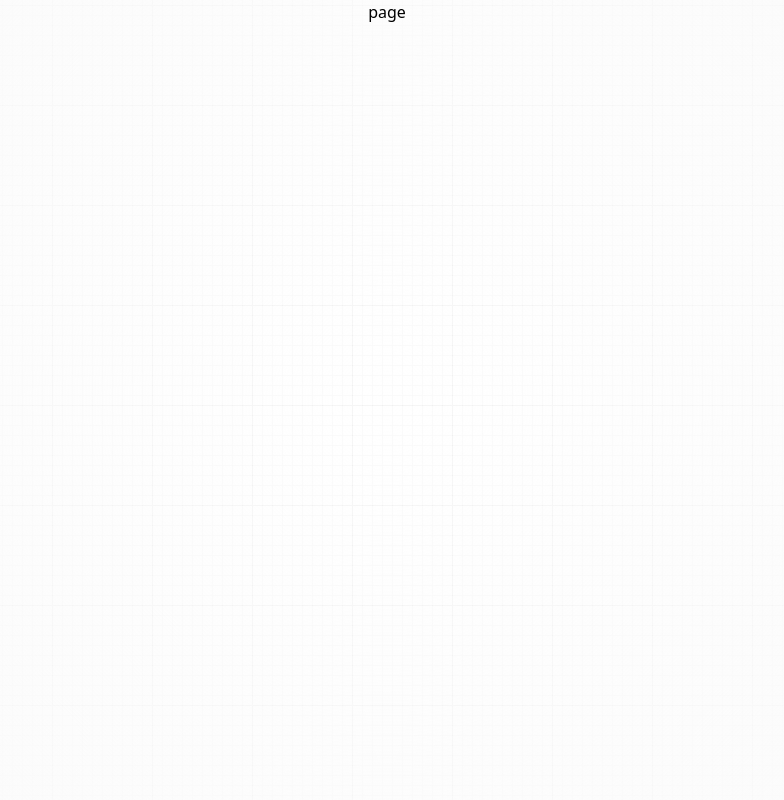
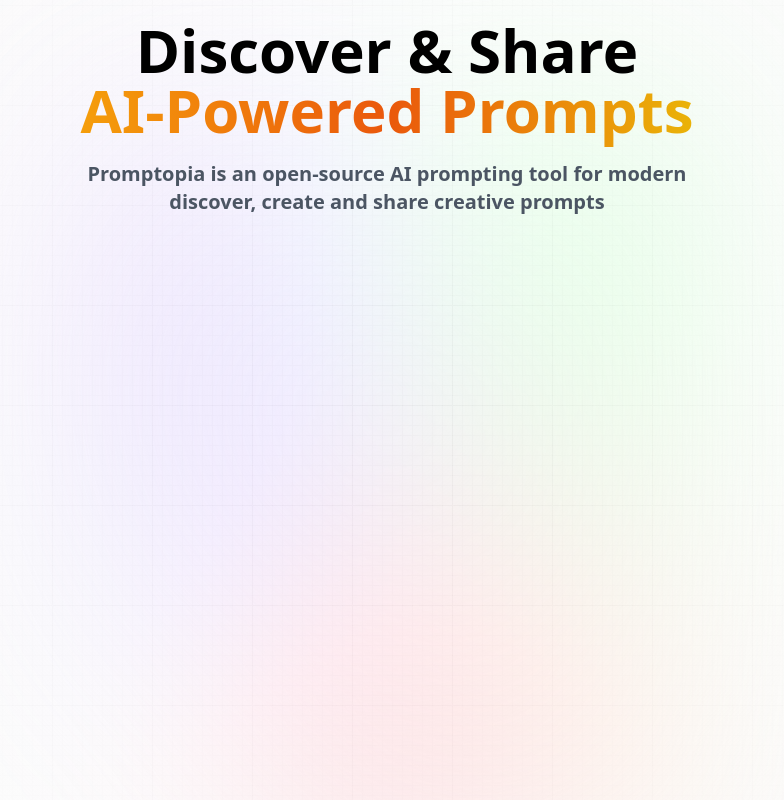
Before and after one commit to urke90/promptopia-next.js, a Next.js app: page / in a window 1280 px wide. Shown: the whole page, without its empty margins (253-1037 px from the left). Built offline with nearby package versions, Linux system fonts and the light colour scheme.

Commit message:
created layout.jsx header, added dummy components needed in future

```diff
--- a/app/layout.jsx
+++ b/app/layout.jsx
@@ -12,7 +12,8 @@
     <html lang="en">
       <body>
         <div className="main">
-          <div className="gradiant" />
+          {' '}
+          <div className="gradient" />{' '}
         </div>
 
         <main className="app">{children}</main>
--- a/app/page.jsx
+++ b/app/page.jsx
@@ -1,5 +1,18 @@
 const Home = () => {
-  return <div>page</div>;
+  return (
+    <section className="w-full flex-center flex-col">
+      <h1 className="head_text text-center">
+        Discover & Share
+        <br className="max-md:hidden" />
+        <span className="orange_gradient text-center">AI-Powered Prompts</span>
+        <p className="desc text-center">
+          Promptopia is an open-source AI prompting tool for modern discover, create and share
+          creative prompts
+        </p>
+        {/** Feed */}
+      </h1>
+    </section>
+  );
 };
 
 export default Home;
--- /dev/null
+++ b/components/Feed.jsx
@@ -0,0 +1,7 @@
+import React from 'react';
+
+const Feed = () => {
+  return <div>Feed</div>;
+};
+
+export default Feed;
--- /dev/null
+++ b/components/Form.jsx
@@ -0,0 +1,7 @@
+import React from 'react';
+
+const Form = () => {
+  return <div>Form</div>;
+};
+
+export default Form;
--- /dev/null
+++ b/components/Nav.jsx
@@ -0,0 +1,7 @@
+import React from 'react';
+
+const Nav = () => {
+  return <div>Nav</div>;
+};
+
+export default Nav;
--- /dev/null
+++ b/components/Profile.jsx
@@ -0,0 +1,7 @@
+import React from 'react';
+
+const Profile = () => {
+  return <div>Profile</div>;
+};
+
+export default Profile;
--- /dev/null
+++ b/components/PromptCard.jsx
@@ -0,0 +1,7 @@
+import React from 'react';
+
+const PromptCard = () => {
+  return <div>PromptCard</div>;
+};
+
+export default PromptCard;
--- /dev/null
+++ b/components/Provider.jsx
@@ -0,0 +1,7 @@
+import React from 'react';
+
+const Provider = () => {
+  return <div>Provider</div>;
+};
+
+export default Provider;
```
